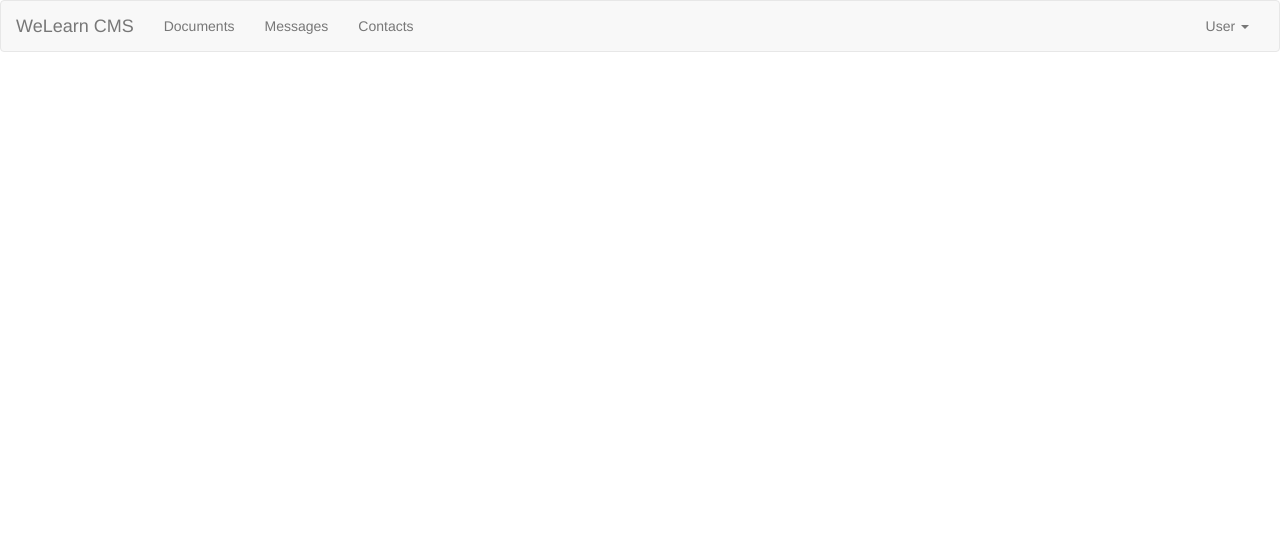
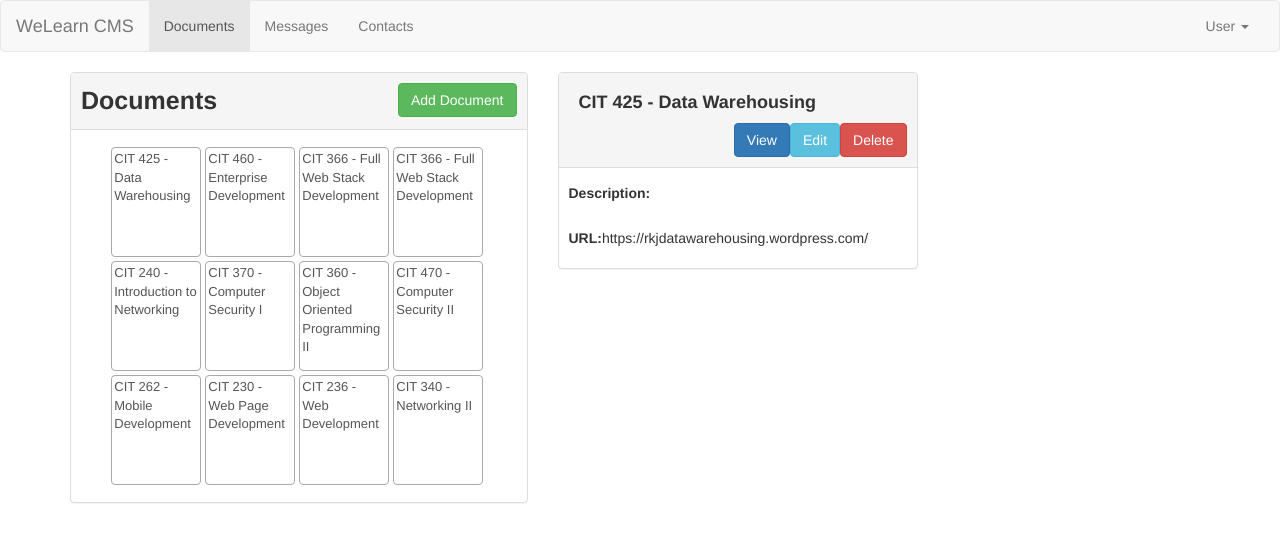
Before and after one commit to johnabrooke/wdd430, an Angular app in the folder contact-management-system/: page /documents/1 in a window 1280 px wide. Before the commit this address led to /. Shown: the top 542 px of the page. Built offline with nearby package versions, Linux system fonts and the light colour scheme.

Commit message:
add document detail child route

```diff
--- a/contact-management-system/src/app/app-routing.module.ts
+++ b/contact-management-system/src/app/app-routing.module.ts
@@ -3,10 +3,13 @@ import { DocumentsComponent } from "./documents/documents.component";
 import { MessageListComponent } from "./messages/message-list/message-list.component";
 import { ContactsComponent } from "./contacts/contacts.component";
 import { NgModule } from "@angular/core";
+import { DocumentDetailComponent } from "./documents/document-detail/document-detail.component";
 
 const appRoutes: Routes = [
     { path: '', redirectTo: '/documents', pathMatch: 'full' },
-    { path: 'documents', component: DocumentsComponent },
+    { path: 'documents', component: DocumentsComponent, children:[
+        { path: ':id', component: DocumentDetailComponent },
+    ] },
     { path: 'messages', component: MessageListComponent },
     { path: 'contacts', component: ContactsComponent },
 ];
--- a/contact-management-system/src/app/documents/document-detail/document-detail.component.ts
+++ b/contact-management-system/src/app/documents/document-detail/document-detail.component.ts
@@ -1,5 +1,7 @@
-import { Component, Input } from '@angular/core';
+import { Component } from '@angular/core';
 import { Document } from '../document.model';
+import { DocumentService } from '../document/document.service';
+import { ActivatedRoute, Params } from '@angular/router';
 
 @Component({
   selector: 'app-document-detail',
@@ -7,5 +9,18 @@ import { Document } from '../document.model';
   styleUrl: './document-detail.component.css'
 })
 export class DocumentDetailComponent {
-  @Input() document: Document;
+ document: Document;
+ id: string;
+
+ constructor(private documentService: DocumentService,
+            private route: ActivatedRoute) {}
+
+  ngOnInit() {
+    this.route.params.subscribe(
+      (params: Params) => {
+        this.id = params['id'];
+        this.document = this.documentService.getDocument(this.id);
+      }
+    )
+  }
 }
--- a/contact-management-system/src/app/documents/document-item/document-item.component.html
+++ b/contact-management-system/src/app/documents/document-item/document-item.component.html
@@ -1,3 +1,6 @@
-<a class="list-group-item clearfix documentDiv">
+<a
+  style="cursor: pointer;"
+  routerLink="{{document.id}}"
+  class="list-group-item clearfix documentDiv">
   {{ document.name }}
 </a>
--- a/contact-management-system/src/app/documents/document-item/document-item.component.ts
+++ b/contact-management-system/src/app/documents/document-item/document-item.component.ts
@@ -8,4 +8,5 @@ import { Document } from '../document.model';
 })
 export class DocumentItemComponent {
   @Input() document: Document;
+  @Input() id: string;
 }
--- a/contact-management-system/src/app/documents/document-list/document-list.component.html
+++ b/contact-management-system/src/app/documents/document-list/document-list.component.html
@@ -8,9 +8,9 @@
   <div class="panel-body">
     <div class="center-panel">
       <app-document-item
-        *ngFor="let document of documents"
+        *ngFor="let document of documents; let i = id"
         [document]="document"
-        (click)="onSelectedDocument(document)"
+        [id]="i"
         ></app-document-item>
     </div>
   </div>
--- a/contact-management-system/src/app/documents/document-list/document-list.component.ts
+++ b/contact-management-system/src/app/documents/document-list/document-list.component.ts
@@ -1,6 +1,7 @@
 import { Component, OnInit } from '@angular/core';
 import { Document } from '../document.model';
 import { DocumentService } from '../document/document.service';
+import { ActivatedRoute, Router } from '@angular/router';
 
 @Component({
   selector: 'app-document-list',
@@ -10,7 +11,9 @@ import { DocumentService } from '../document/document.service';
 export class DocumentListComponent implements OnInit {
   documents: Document[] = [];
 
-  constructor(private documentService: DocumentService) {}
+  constructor(private documentService: DocumentService,
+              private router: Router,
+              private route: ActivatedRoute) {}
 
   ngOnInit():void {
     this.documents = this.documentService.getDocuments();
--- a/contact-management-system/src/app/documents/documents.component.html
+++ b/contact-management-system/src/app/documents/documents.component.html
@@ -3,9 +3,6 @@
     <app-document-list></app-document-list>
   </div>
   <div class="col-md-4">
-    <app-document-detail
-      *ngIf="selectedDocument"
-      [document]="selectedDocument"
-    ></app-document-detail>
+    <router-outlet></router-outlet>
   </div>
 </div>
--- a/contact-management-system/src/app/header.component.html
+++ b/contact-management-system/src/app/header.component.html
@@ -20,13 +20,13 @@
         </ul>
         <ul class="nav navbar-nav navbar-right">
            <li class="dropdown" appDropdown> <!--[ngClass]="{open: isUserDropdownOpen}"> -->
-            <a href="#" >User <span class="caret"></span></a>
+            <a>User <span class="caret"></span></a>
             <ul class="dropdown-menu" role="menu">
-              <li><a href="#">Login</a></li>
-              <li><a href="#">Another action</a></li>
-              <li><a href="#">Something else here</a></li>
+              <li><a>Another action</a></li>
+              <li><a>Login</a></li>
+              <li><a>Something else here</a></li>
               <li role="separator" class="divider"></li>
-              <li><a href="#">Logout</a></li>
+              <li><a>Logout</a></li>
             </ul>
           </li>
         </ul>
```
